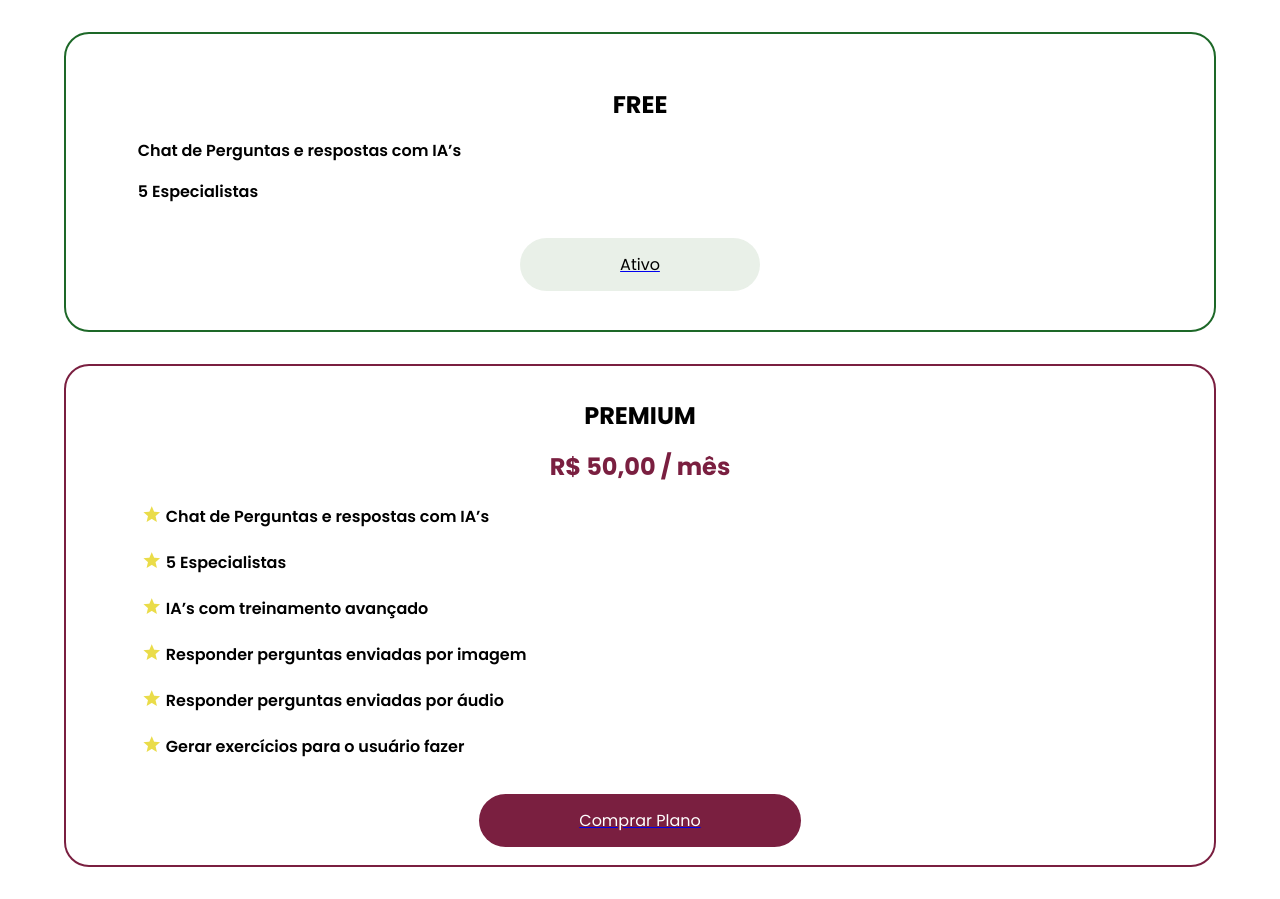
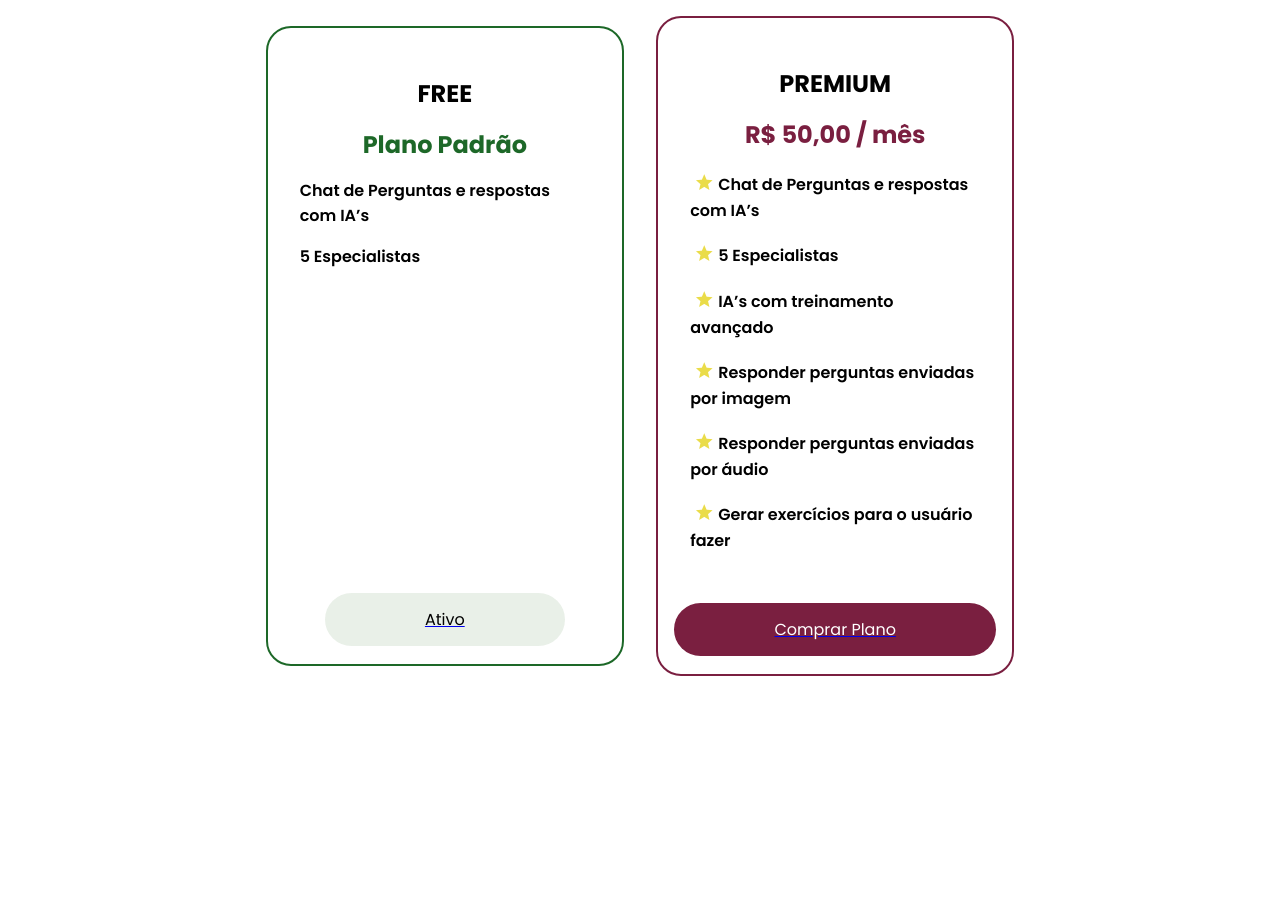
Before and after one commit to The-Fabricators/ChatFrontend, a Vue app: page /subscription-plan in a window 1280 px wide. After the commit the page ends 800 px from the top, so only its background shows below. Built offline with nearby package versions, Linux system fonts and the light colour scheme; a web font is replaced by a local one.

Commit message:
FEAT: responsiveness of desktop view #15

```diff
--- a/src/assets/sass/_subscription.scss
+++ b/src/assets/sass/_subscription.scss
@@ -1,10 +1,15 @@
 @import "@/assets/sass/_main.scss";
 
 //style for subscription components
+section{
+    display: flex;
+    align-items: center;
+    flex-direction: column;
+}
 .subscription-container{
     width: 90%;
     min-height: 300px;
-    margin: 2rem auto;
+    margin: 1rem auto;
     padding: 2rem 1rem ;
     display: flex;
     flex-direction: column;
@@ -12,8 +17,15 @@
     gap: 1rem;
     align-items: center;
     border-radius: 25px;
+    .text{
+        width: 100%;
+        display: flex;
+        flex-direction: column;
+        align-items: center;
+        gap: .5rem;
     h1{
         font-size: 24px;
+        text-align: center;
         color: $standard-black;
     }
     p{
@@ -27,16 +39,44 @@
         }
     }
 }
-
+}
 .free{
     border: 2px solid $standard-green;
+    .text{
+    h2{
+        color: $standard-green;
+        text-align: center;
+    }}
 }
 .space-last{
     margin-bottom: 2rem;
 }
 .premium{
     border: 2px solid $standard-bordeuax;
+    .text{
     h2{
         color: $standard-bordeuax;
+        text-align: center;
     }
 }
+}
+// responsiveness of desktop view
+@media screen and (min-width: 768px){
+    section{
+        width: 70%;
+        margin: auto;
+        flex-direction: row;
+        justify-content: center;
+        gap: 2rem;
+    }
+    .subscription-container{
+        width: 40%;
+        min-height: 40rem;
+        justify-content: space-between;
+        margin: 1rem 0;
+        .text{
+            margin: 1rem auto;
+            gap: 1rem;
+        }
+    }
+}
--- a/src/components/subscriptionPlan/FreeSubscription.vue
+++ b/src/components/subscriptionPlan/FreeSubscription.vue
@@ -3,9 +3,10 @@ import defaultBtn from '../globals/buttons/defaultBtn.vue';
 </script>
 <template>
     <div class="subscription-container free">
-        <h1>FREE</h1>
+        <div class="text"><h1>FREE</h1>
+        <h2>Plano Padrão</h2>
         <p>Chat de Perguntas e respostas com IA’s</p>
-        <p class="space-last">5 Especialistas</p>
+        <p class="space-last">5 Especialistas</p></div>
         <defaultBtn text="Ativo" background="#2971201A" color="#000000" />
     </div>
 </template>
--- a/src/components/subscriptionPlan/PremiumSubscription.vue
+++ b/src/components/subscriptionPlan/PremiumSubscription.vue
@@ -3,6 +3,7 @@ import DefaultBtn from '../globals/buttons/defaultBtn.vue';
 </script>
 <template>
     <div class="subscription-container premium">
+        <div class="text">
         <h1>PREMIUM</h1>
         <h2>R$ 50,00 / mês</h2>
         <p><span class="mdi mdi-star"></span>Chat de Perguntas e respostas com IA’s</p>
@@ -10,7 +11,7 @@ import DefaultBtn from '../globals/buttons/defaultBtn.vue';
         <p><span class="mdi mdi-star"></span>IA’s com treinamento avançado</p>
         <p><span class="mdi mdi-star"></span>Responder perguntas enviadas por imagem</p>
         <p><span class="mdi mdi-star"></span>Responder perguntas enviadas por áudio</p>
-        <p class="space-last"><span class="mdi mdi-star"></span>Gerar exercícios para o usuário fazer</p>
+        <p class="space-last"><span class="mdi mdi-star"></span>Gerar exercícios para o usuário fazer</p></div>
         <DefaultBtn text="Comprar Plano" background="#7A1F40" color="#fff" />
     </div>
 </template>
--- /dev/null
+++ b/src/components/subscriptionPlan/SubscriptionComp.vue
@@ -0,0 +1,12 @@
+<script setup>
+import FreeSubscription from './FreeSubscription.vue';
+import PremiumSubscription from './PremiumSubscription.vue';
+</script>
+<template>
+    <section> <FreeSubscription />
+        <PremiumSubscription />
+     </section>
+</template>
+<style scoped>
+@import "@/assets/sass/_subscription.scss";
+</style>
--- a/src/views/subscriptionPlan/SubscriptionPlanView.vue
+++ b/src/views/subscriptionPlan/SubscriptionPlanView.vue
@@ -1,9 +1,7 @@
 <script setup>
-import FreeSubscription from '@/components/subscriptionPlan/FreeSubscription.vue';
-import PremiumSubscription from '@/components/subscriptionPlan/PremiumSubscription.vue';
+import SubscriptionComp from '@/components/subscriptionPlan/SubscriptionComp.vue';
 </script>
 <template>
-    <FreeSubscription />
-    <PremiumSubscription />
+    <SubscriptionComp />
     <!-- <h1>HOME</h1> -->
 </template>
```
Also changed, not shown: src/assets/sass/_main.scss (line endings or trailing spaces).
